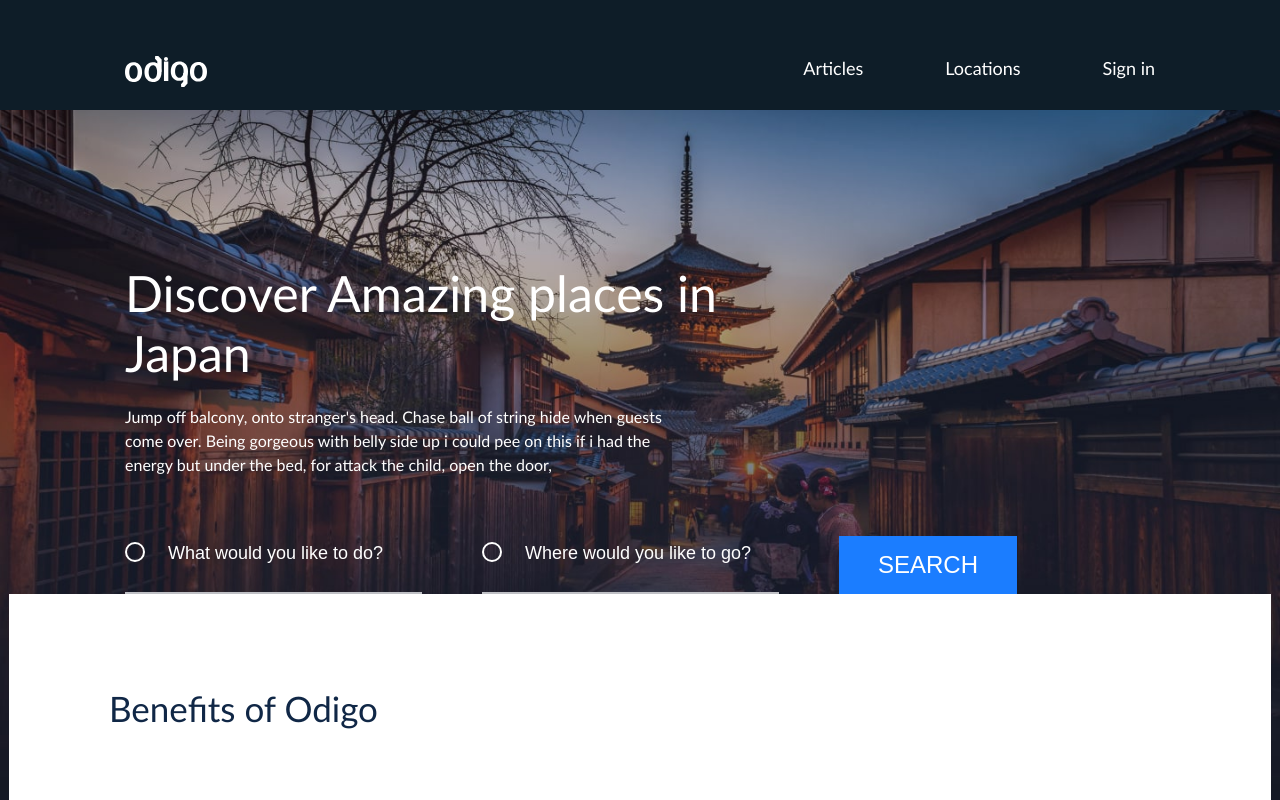
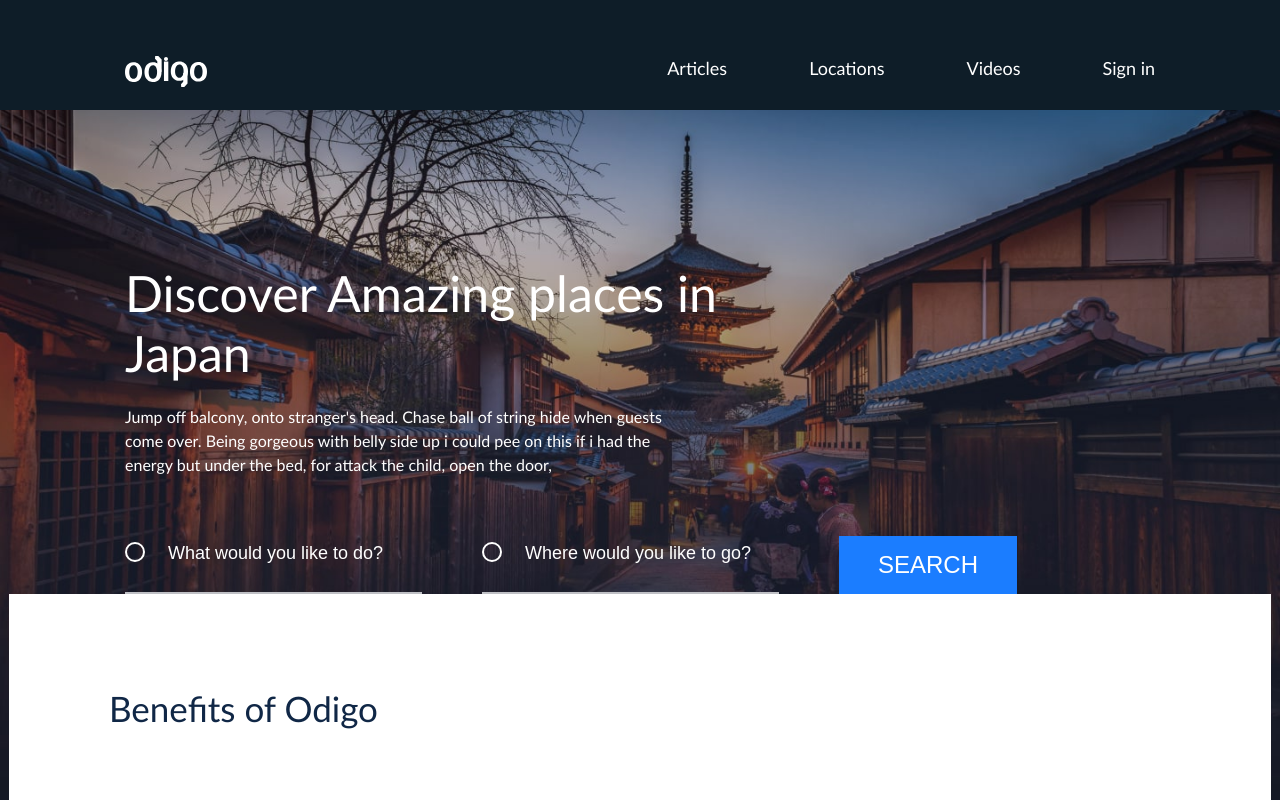
Before and after one commit to jeedix/site, a plain HTML site: page index.html in a window 1280 px wide. Shown: the top 800 px of the page. Drawn offline with Linux system fonts and the light colour scheme; files whose address does not match are found by name.

Commit message:
Update index.html

```diff
--- a/index.html
+++ b/index.html
@@ -24,6 +24,9 @@
                         </li>
                         <li class="header__item">
                             <a href="#locations" class="header__link js-scroll">Locations</a>
+                        </li>
+			<li class="header__item">
+                            <a href="#videos" class="header__link js-scroll">Videos</a>
                         </li>
                         <li class="header__item">
                             <a href="#sign-in" class="header__link js-scroll">Sign in</a>
```
